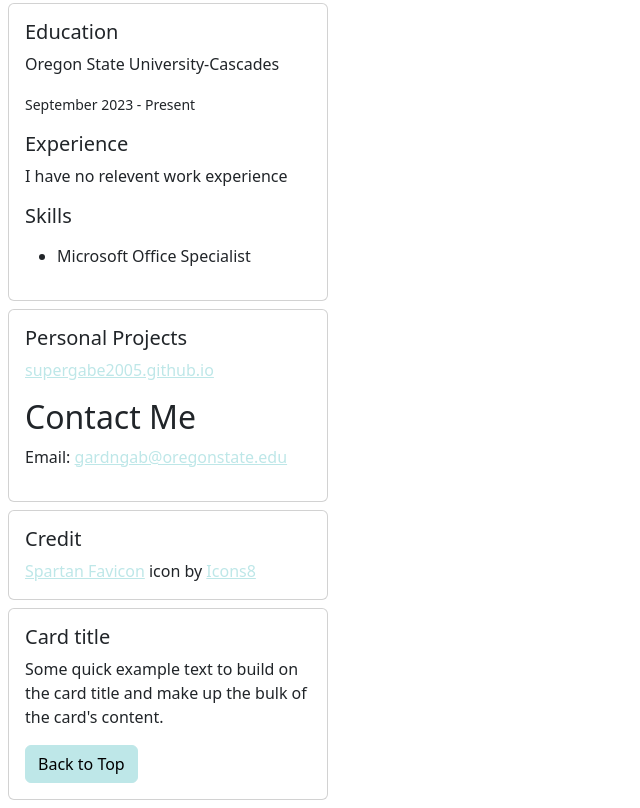
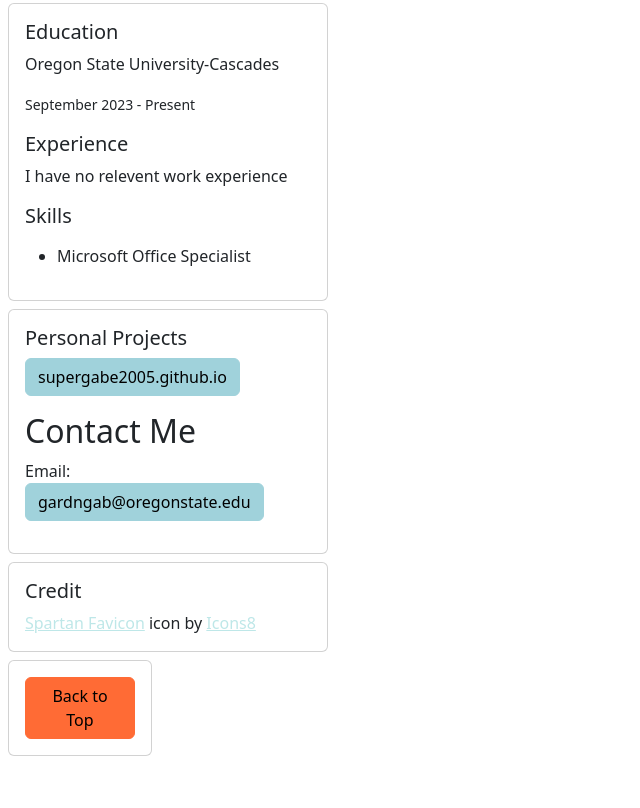
Before and after one commit to supergabe2005/supergabe2005.github.io, a website: page index.html in a window 1280 px wide. Shown: the part 811-1619 px from the top of the page, without its empty margins (0-640 px from the left). After the commit the page ends 1575 px from the top, so only its background shows below. Drawn offline with Linux system fonts and the light colour scheme.

Commit message:
pushing changes

```diff
--- a/index.html
+++ b/index.html
@@ -33,13 +33,11 @@
 <div class="card m-2" style="width: 20rem;">
     <div class="card-body">
         <h5 class="card-title">Personal Projects</h5>
-        <p class="card-text">
-            <a target="_blank" href="https://github.com/supergabe2005/supergabe2005.github.io">supergabe2005.github.io</a>
+        <p>
+            <a target="_blank" href="https://github.com/supergabe2005/supergabe2005.github.io" class="btn btn-warning">supergabe2005.github.io</a>
         </p>
-
-<div>
     <h2>Contact Me</h2>
-    <p>Email: <a href="mailto:gardngab@oregonstate.edu" target="_blank">gardngab@oregonstate.edu</a><p>
+    <p>Email: <a href="mailto:gardngab@oregonstate.edu" target="_blank" class="btn btn-warning">gardngab@oregonstate.edu</a><p>
     <p></p>
 </div>
 </div>
@@ -50,15 +48,9 @@
     <a target="_blank" href="https://icons8.com/icon/25HTNvGktKbr/spartan">Spartan Favicon</a> icon by <a target="_blank" href="https://icons8.com">Icons8</a>
 </div>
 </div>
-<div class="card m-2" style="width: 20rem;">
+<div class="card m-2" style="width: 9rem;">
     <div class="card-body">
-        <h5 class="card-title">Card title</h5>
-        <p class="card-text">
-            Some quick example text to build
-            on the card title and make up the
-            bulk of the card's content.
-        </p>
-        <a href="#" class="btn btn-primary">
+        <a href="#" class="btn btn-info">
             Back to Top
         </a>
     </div>
```
